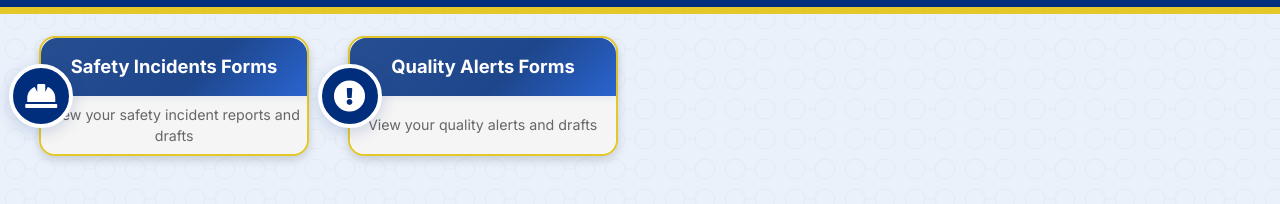
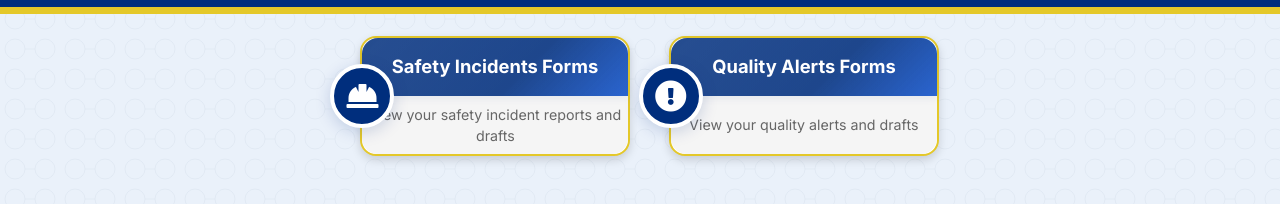
Before and after one commit to dev-vision-ai/SwansonIndiaPortal, a plain HTML site: page public/html/my_forms.html in a window 1280 px wide. Shown: the part 56-260 px from the top of the page. Drawn offline with Linux system fonts and the light colour scheme; a script that the page names is missing.

Commit message:
optimized

```diff
--- a/public/css/employee_dashboard.css
+++ b/public/css/employee_dashboard.css
@@ -1116,10 +1116,3 @@ body {
     vertical-align: middle;
     word-break: break-word;
 }
-
-@media (min-width: 601px) {
-  .quick-action-grid {
-    justify-content: flex-start !important;
-    margin-left: 20px;
-  }
-}
```
Also changed, not shown: 1 other file.
